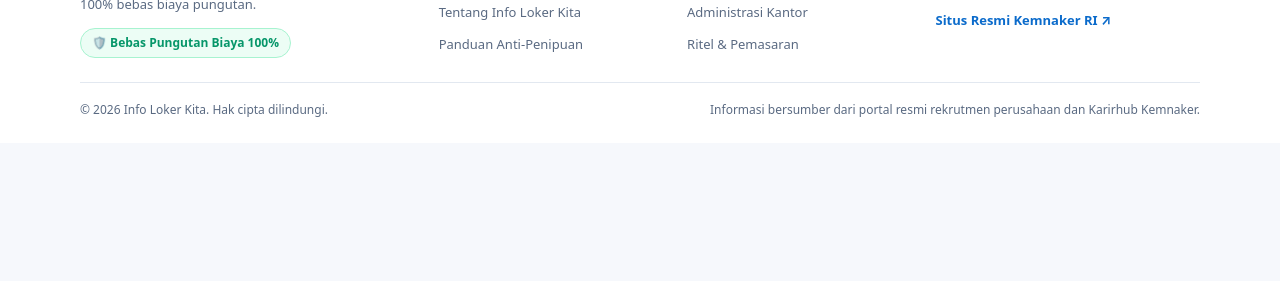
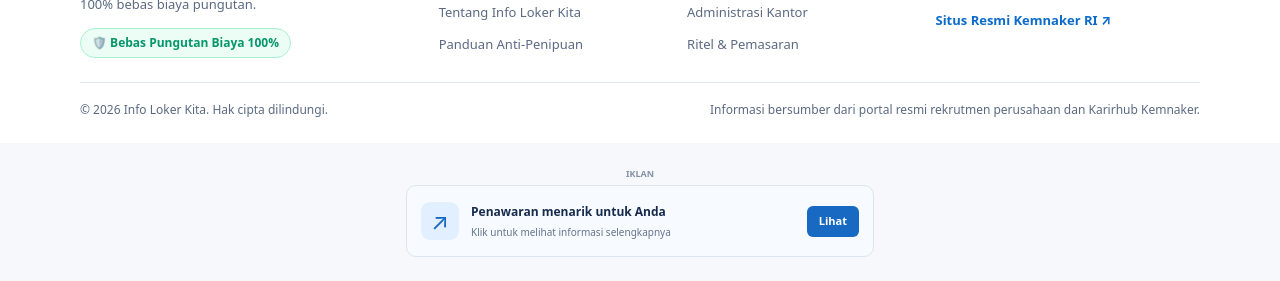
Before and after one commit to dvann05/Info-loker, an Astro site: page / in a window 1280 px wide. Shown: the part 1956-2237 px from the top of the page. Before the commit the page ends 2099 px from the top, so only its background shows below. Built offline with nearby package versions, Linux system fonts and the light colour scheme; Astro itself is replaced by a stand-in of ours; no server answers; the database is empty.

Commit message:
Add compact Monetag direct link banner

```diff
--- /dev/null
+++ b/src/components/MonetagBanner.astro
@@ -0,0 +1,82 @@
+---
+const directLink = "https://uplcm.com/4/12373672";
+---
+
+<div class="monetag-wrap">
+  <span class="ad-label">IKLAN</span>
+  <a
+    href={directLink}
+    target="_blank"
+    rel="sponsored nofollow noopener noreferrer"
+    class="monetag-banner"
+  >
+    <span class="ad-icon">↗</span>
+    <span class="ad-copy">
+      <strong>Penawaran menarik untuk Anda</strong>
+      <small>Klik untuk melihat informasi selengkapnya</small>
+    </span>
+    <span class="ad-button">Lihat</span>
+  </a>
+</div>
+
+<style>
+  .monetag-wrap {
+    width: min(468px, calc(100% - 32px));
+    margin: 24px auto;
+    font-family: inherit;
+  }
+
+  .ad-label {
+    display: block;
+    text-align: center;
+    color: #8491a3;
+    font-size: 9px;
+    font-weight: 700;
+    margin-bottom: 5px;
+  }
+
+  .monetag-banner {
+    display: flex;
+    align-items: center;
+    gap: 12px;
+    min-height: 72px;
+    padding: 11px 14px;
+    box-sizing: border-box;
+    border: 1px solid #dce5ef;
+    border-radius: 10px;
+    background: #f7faff;
+    color: #172b4d;
+    text-decoration: none;
+  }
+
+  .ad-icon {
+    display: grid;
+    place-items: center;
+    flex: 0 0 38px;
+    height: 38px;
+    border-radius: 9px;
+    background: #e2efff;
+    color: #1769c2;
+    font-size: 23px;
+  }
+
+  .ad-copy {
+    display: flex;
+    flex: 1;
+    min-width: 0;
+    flex-direction: column;
+    gap: 4px;
+  }
+
+  .ad-copy strong { font-size: 12px; }
+  .ad-copy small { color: #64748b; font-size: 10px; }
+
+  .ad-button {
+    padding: 7px 12px;
+    border-radius: 6px;
+    background: #1769c2;
+    color: white;
+    font-size: 11px;
+    font-weight: bold;
+  }
+</style>
--- a/src/layouts/BaseLayout.astro
+++ b/src/layouts/BaseLayout.astro
@@ -1,5 +1,6 @@
 ---
 import "../styles/global.css";
+import MonetagBanner from "../components/MonetagBanner.astro";
 import {
   DEFAULT_OG_IMAGE,
   SITE_URL,
@@ -104,6 +105,8 @@ const websiteSchema = {
   <body>
     <slot />
 
+    <MonetagBanner />
+
     <nav class="mobile-bottom-nav" aria-label="Navigasi Bawah">
       <a href="/" class="mobile-nav-item" aria-label="Beranda">
         <span class="mobile-nav-icon">🏠</span>
```
